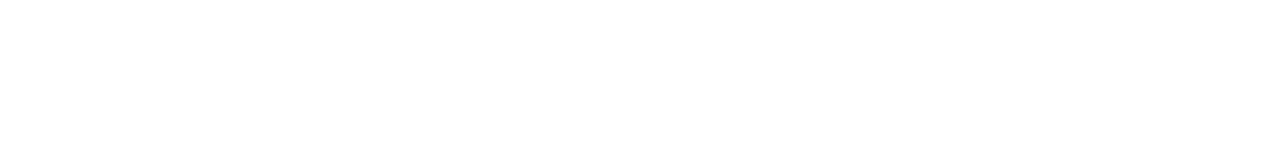
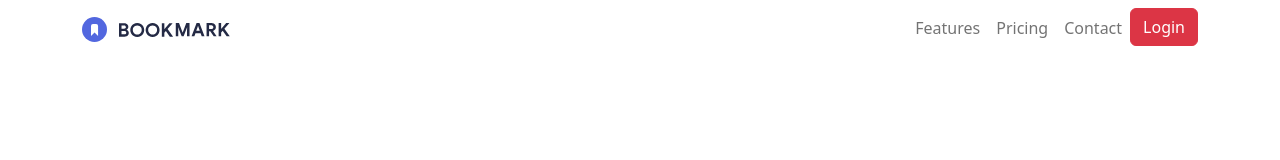
Before and after one commit to Dar-ya218/SPRINT_2, a website: page index.html in a window 1280 px wide. Drawn offline with Linux system fonts and the light colour scheme.

Commit message:
terminar navbar

```diff
--- a/index.html
+++ b/index.html
@@ -8,7 +8,28 @@
     <link rel="stylesheet" href="./css/main.min.css">
 </head>
 <body>
+    <nav class="navbar navbar-expand fixed-top">
+        <div class="container" id="nav">
+            <a href="./" class="navbar-brand">
+                <img src="/Imagenes/logo-bookmark.svg"></img>
+            </a>
 
+            <ul class="navbar-nav">
+                <li class="nav-item">
+                    <a href="#" class="nav-link">Features</a>
+                </li>
+                <li class="nav-item">
+                    <a href="#" class="nav-link">Pricing</a>
+                </li>
+                <li class="nav-item">
+                    <a href="#" class="nav-link">Contact</a>
+                </li>
+                <li class="nav-item">
+                    <button class="btn btn-danger" href="#">Login</button>
+                </li>
+            </ul>
+        </div>
+    </nav>
 
 </body>
 </html>
```
